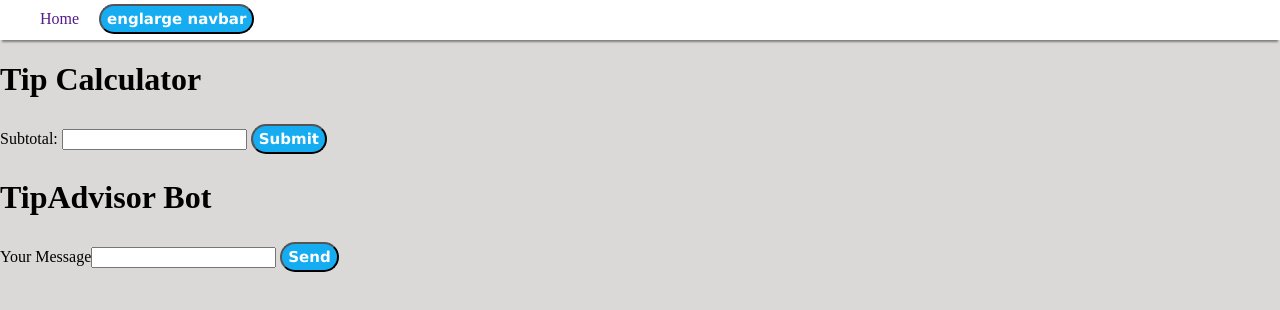
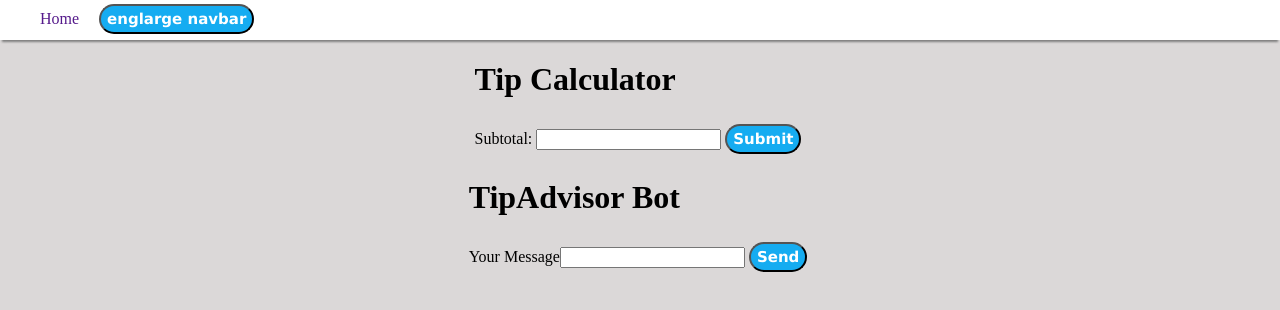
Before and after one commit to Zakery1/angular-tip-calculator, an Angular app: page / in a window 1280 px wide. Shown: the top 310 px of the page. Built offline with nearby package versions, Linux system fonts and the light colour scheme; what api-ai-javascript would draw is missing.

Commit message:
align components

```diff
--- a/src/app/app.component.less
+++ b/src/app/app.component.less
@@ -7,7 +7,7 @@
 	align-content: stretch;
 
 	.helpers {
-		align-self: stretch;
+		align-self: center;
 		order: 0;
 		flex: 0 0 0px;
 		flex-grow: 0;
```
